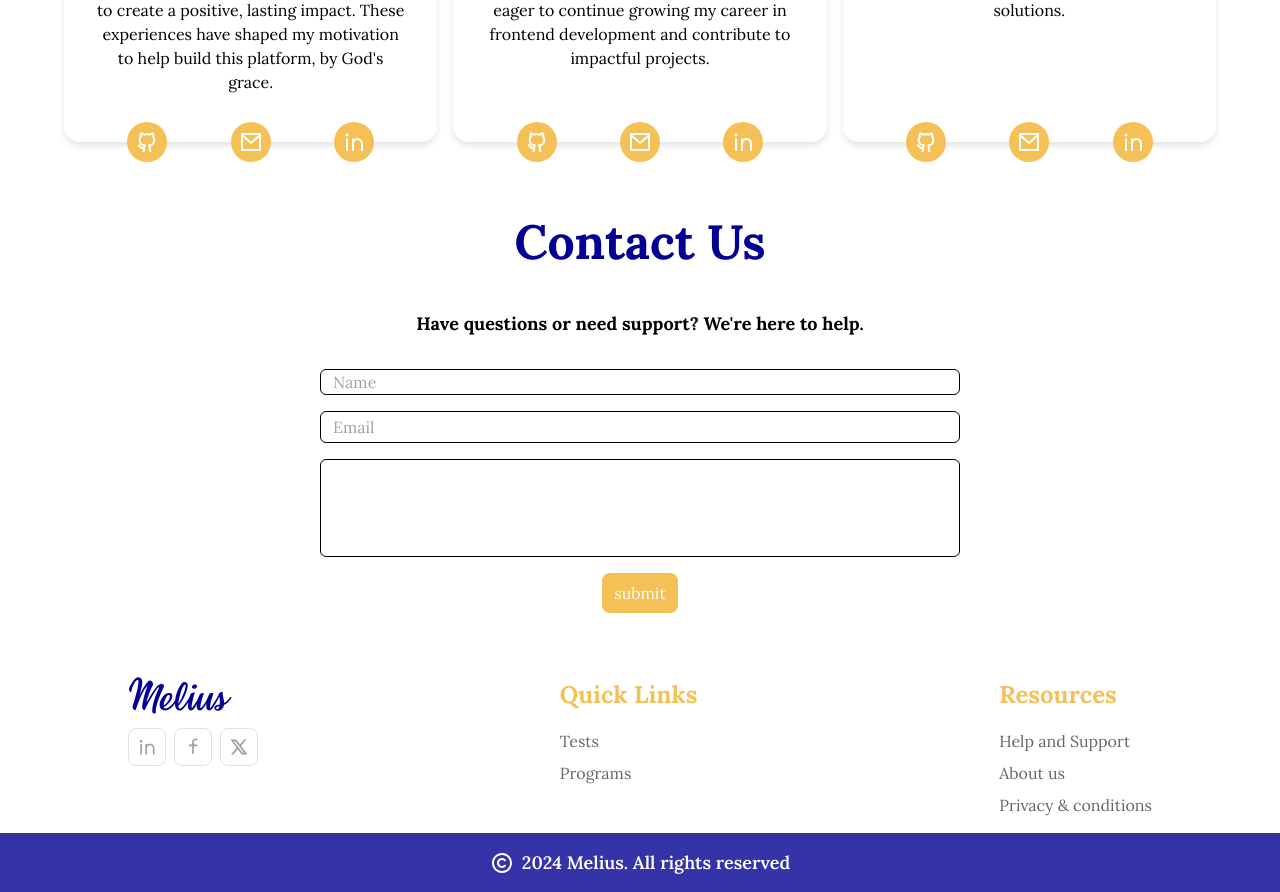
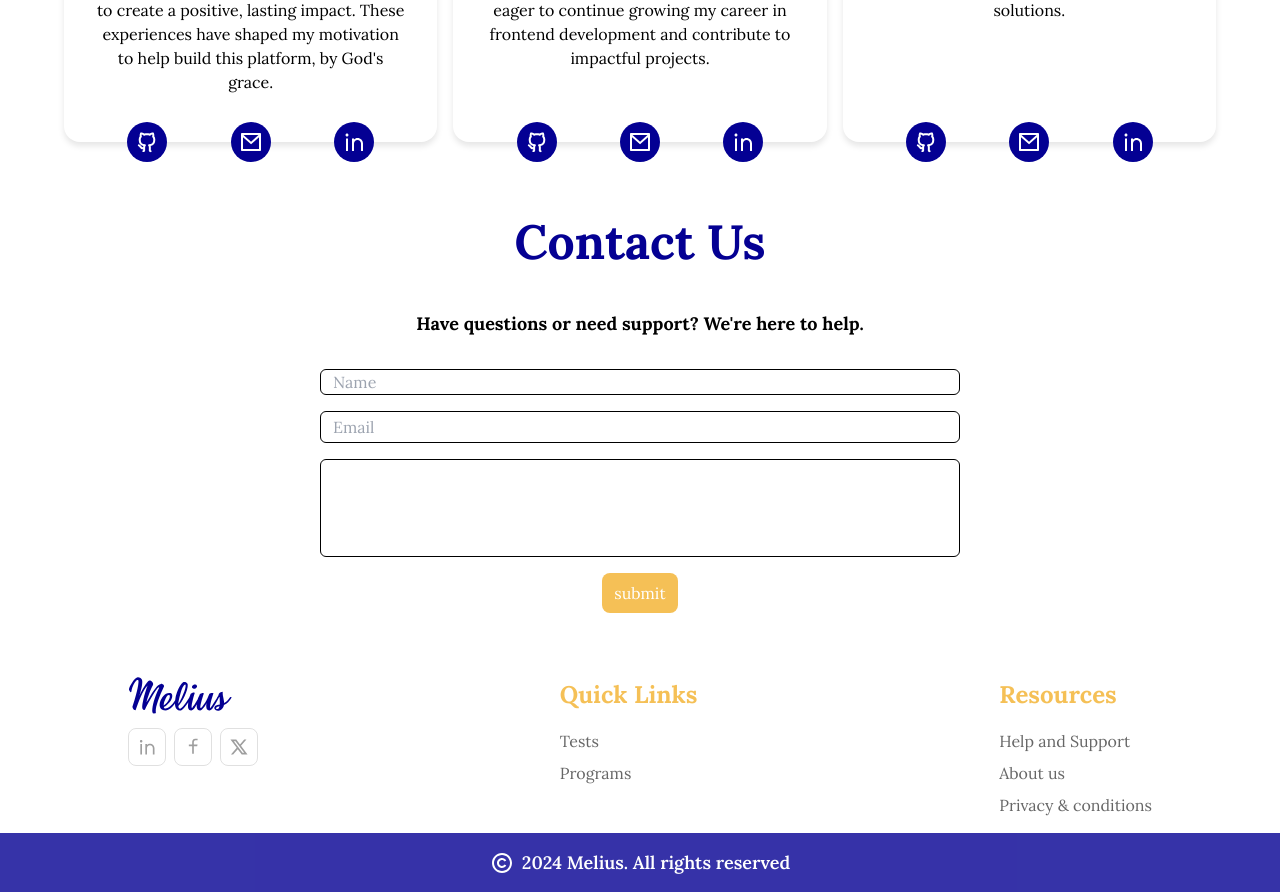
Before and after one commit to eyadfattah23/Melius, a React (Vite) app in the folder frontend/: page / in a window 1280 px wide. Shown: the part 2580-3472 px from the top of the page. Built offline with nearby package versions, Linux system fonts and the light colour scheme.

Commit message:
fix error

```diff
--- a/frontend/src/assets/styles/landing_page.css
+++ b/frontend/src/assets/styles/landing_page.css
@@ -98,7 +98,7 @@ bottom: -20px;
     width: 100%;
 }
 .landing_about  .members .team_member  .social_media a{
-    background-color: var(--secondary);
+    background-color: var(--primary);
     color: white;
     padding: 8px;
     border-radius: 50%;
--- a/frontend/src/components/common/edit_article.jsx
+++ b/frontend/src/components/common/edit_article.jsx
@@ -44,9 +44,9 @@ export default function Edit_Article({ articleId, initialTitle, initialContent,
   return (
     <Dialog>
     <DialogTrigger asChild>
-              <div className={"menu_item"}>
+              <div className={"menu_item flex z-999"}>
                 <Icon name={"pencil"} size={16} />
-                <span>Edit Post</span>
+                <span>Edit Article</span>
               </div>
             </DialogTrigger>
     <DialogContent className="sm:max-w-[726px] edit_profile">
```
